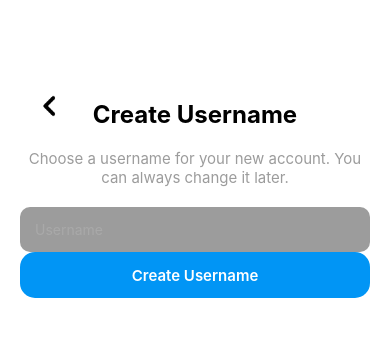
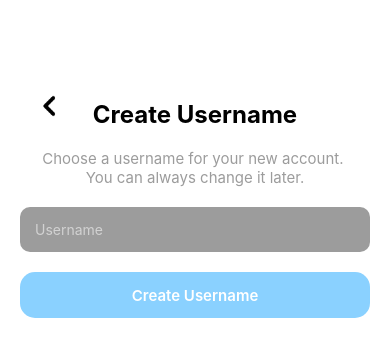
Before and after one commit to FarisGoralija/Parkly, a React Native app in the folder frontend/: screen /RegistrationUsernameScreen in a window 390 px wide. Shown: the top 356 px of the page. Built offline with nearby package versions, Linux system fonts and the light colour scheme.

Commit message:
RegistrationUsernameScreen_finished_and_started_RegistrationPasswordScreen

```diff
--- a/frontend/navigation.js
+++ b/frontend/navigation.js
@@ -7,6 +7,7 @@ import ForgotPasswordScreen from "./screen/ForgotPassword/ForgotPasswordScreen";
 import ForgotVerifyCodeScreen from "./screen/ForgotPassword/ForgotVerifyCodeScreen";
 import ForgotNewPasswordScreen from "./screen/ForgotPassword/ForgotNewPasswordScreen";
 import RegistrationUsernameScreen from "./screen/Registration/RegistrationUsernameScreen";
+import RegistrationPasswordScreen from "./screen/Registration/RegistrationPasswordScreen";
 
 
 const Stack = createStackNavigator();
@@ -22,6 +23,7 @@ export default function Navigation() {
         <Stack.Screen name="ForgotVerifyCodeScreen" component={ForgotVerifyCodeScreen} />
         <Stack.Screen name="ForgotNewPasswordScreen" component={ForgotNewPasswordScreen} />
         <Stack.Screen name="RegistrationUsernameScreen" component={RegistrationUsernameScreen} />
+        <Stack.Screen name="RegistrationPasswordScreen" component={RegistrationPasswordScreen} />
       </Stack.Navigator>
     </NavigationContainer>
   );
--- a/frontend/screen/ForgotPassword/ForgotVerifyCodeScreen.js
+++ b/frontend/screen/ForgotPassword/ForgotVerifyCodeScreen.js
@@ -29,7 +29,7 @@ const ForgotPasswordVerifyCodeScreen = () => {
 
       navigation.navigate("ForgotNewPasswordScreen", { email });
     } else {
-      setError("Code is incorrect, please try again.");
+      setError("Code is incorrect, Please try again.");
       setBorderColor("#E92440");
     }
   };
--- /dev/null
+++ b/frontend/screen/Registration/RegistrationPasswordScreen.js
@@ -0,0 +1,135 @@
+import React, { useState } from "react";
+import {
+  View,
+  StyleSheet,
+  Text,
+  Keyboard,
+  TouchableWithoutFeedback,
+  TouchableOpacity,
+  Image,
+} from "react-native";
+import { useRoute } from "@react-navigation/native";
+import TitleText from "../../components/common/TitleText";
+import InputField from "../../components/common/InputField";
+import BlueUniversalButton from "../../components/common/BlueUniversalButton";
+import { passwordRegex } from "../../utils/Validation";
+import { Ionicons } from "@expo/vector-icons";
+
+const RegistrationPasswordScreen = () => {
+  const [password, setPassword] = useState("");
+  const [errorMessage, setErrorMessage] = useState("");
+  const [isValid, setIsValid] = useState(true);
+  const [secureText, setSecureText] = useState(true);
+
+  const route = useRoute();
+  const { username } = route.params;
+
+  const isSubmitDisabled = password.trim() === "";
+
+  const handleCreatePassword = () => {
+    if (!passwordRegex.test(password)) {
+      setErrorMessage(
+        "Password must be 8+ characters, with an uppercase, number, and symbol."
+      );
+      setIsValid(false);
+      return;
+    }
+
+    setErrorMessage("");
+    setIsValid(true);
+    console.log("Password created for user:", username);
+    // Proceed with registration or navigation
+  };
+
+  return (
+    <TouchableWithoutFeedback onPress={Keyboard.dismiss}>
+      <View style={styles.container}>
+        <View style={styles.titleText}>
+          <TitleText
+            title="Create new password"
+            subtitle="Choose a password with at least 8 characters,
+one uppercase letter, one number, and one symbol."
+          />
+        </View>
+
+        <View style={[!isValid && styles.inputError]}>
+          <InputField
+            placeholder="Password"
+            placeholderColor="#D2D2D2"
+            value={password}
+            onChangeText={(text) => {
+              setPassword(text);
+              if (text.trim() !== "") {
+                setErrorMessage("");
+                setIsValid(true);
+              }
+            }}
+            secureTextEntry={secureText}
+          />
+
+          {password.length > 0 && (
+            <>
+              <TouchableOpacity
+                onPress={() => setSecureText(!secureText)}
+                style={styles.eyeIconContainer}
+              >
+                <Ionicons
+                  name={secureText ? "eye-off-outline" : "eye-outline"}
+                  size={24}
+                  color="white"
+                />
+              </TouchableOpacity>
+            </>
+          )}
+        </View>
+
+        {errorMessage ? (
+          <Text style={styles.errorText}>{errorMessage}</Text>
+        ) : null}
+
+        <View style={styles.createButton}>
+          <BlueUniversalButton
+            text="Create Password"
+            onPress={handleCreatePassword}
+            disabled={isSubmitDisabled}
+          />
+        </View>
+      </View>
+    </TouchableWithoutFeedback>
+  );
+};
+
+export default RegistrationPasswordScreen;
+
+const styles = StyleSheet.create({
+  container: {
+    flex: 1,
+    justifyContent: "flex-start",
+    paddingHorizontal: 20,
+    paddingTop: 80,
+    backgroundColor: "white",
+  },
+  titleText: {},
+  inputError: {
+    borderColor: "#E92440",
+    borderRadius: 11,
+    borderWidth: 1,
+  },
+
+  eyeIconContainer: {
+    position: "absolute",
+    right: 13,
+    top: 22,
+    transform: [{ translateY: -12 }],
+  },
+
+  errorText: {
+    color: "#E92440",
+    fontSize: 13,
+    marginTop: 4,
+  },
+  createButton: {
+    width: "100%",
+    marginTop: 20,
+  },
+});
--- a/frontend/screen/Registration/RegistrationUsernameScreen.js
+++ b/frontend/screen/Registration/RegistrationUsernameScreen.js
@@ -1,23 +1,102 @@
-import { View, StyleSheet } from "react-native";
-import React from "react";
+import React, { useState } from "react";
+import {
+  View,
+  StyleSheet,
+  TouchableOpacity,
+  Image,
+  Text,
+  Keyboard,
+  TouchableWithoutFeedback,
+} from "react-native";
+import { useNavigation } from "@react-navigation/native";
 import TitleText from "../../components/common/TitleText";
 import InputField from "../../components/common/InputField";
 import BlueUniversalButton from "../../components/common/BlueUniversalButton";
+import { isValidUsername } from "../../utils/Validation"; // Import the validation utility
 
 const RegistrationUsernameScreen = () => {
+  const [username, setUsername] = useState("");
+  const [errorMessage, setErrorMessage] = useState("");
+  const [isValid, setIsValid] = useState(true);
+  const navigation = useNavigation();
+
+  const isSubmitDisabled = username.trim() === "";
+
+  // Handle username creation and validation
+  const handleCreateUsername = () => {
+    const result = isValidUsername(username); // Check the validity only when button is pressed
+
+    if (result.valid) {
+      setErrorMessage("");
+      setIsValid(true);
+      console.log("Username created:", username);
+      // Navigate to the next screen (RegistrationPasswordScreen)
+      navigation.navigate("RegistrationPasswordScreen", { username }); // Pass username to the next screen
+    } else {
+      setErrorMessage(result.message); // Display error message
+      setIsValid(false);
+    }
+  };
+
+  // Clear input field
+  const handleClearInput = () => {
+    setUsername("");
+    setErrorMessage("");
+    setIsValid(true);
+  };
+
   return (
+    <TouchableWithoutFeedback onPress={Keyboard.dismiss}>
       <View style={styles.container}>
+        <View style={styles.titleText}>
           <TitleText
-        title={"Create Username"}
+            title="Create Username"
             subtitle={
-          "Choose a username for your new account. You can always change it later."
+              "Choose a username for your new account. \nYou can always change it later."
             }
           />
+        </View>
 
-      <InputField placeholder={"Username"} />
+        <View style={[!isValid && styles.inputError]}>
+          <InputField
+            placeholder="Username"
+            placeholderColor="#D2D2D2"
+            value={username}
+            onChangeText={(text) => {
+              setUsername(text);
+              // Clear error when the user starts typing
+              if (text.trim() !== "") {
+                setErrorMessage("");
+                setIsValid(true);
+              }
+            }}
+          />
+          {username.length > 0 && (
+            <TouchableOpacity
+              onPress={handleClearInput}
+              style={styles.clearIconContainer}
+            >
+              <Image
+                source={require("../../assets/icons/clear.png")}
+                style={styles.clearIcon}
+              />
+            </TouchableOpacity>
+          )}
+        </View>
 
-      <BlueUniversalButton text={"Create Username"} />
+        {errorMessage ? (
+          <Text style={styles.errorText}>{errorMessage}</Text>
+        ) : null}
+
+        <View style={styles.createButton}>
+          <BlueUniversalButton
+            text="Create Username"
+            onPress={handleCreateUsername} // Validation happens here
+            disabled={isSubmitDisabled}
+          />
         </View>
+      </View>
+    </TouchableWithoutFeedback>
   );
 };
 
@@ -31,4 +110,29 @@ const styles = StyleSheet.create({
     paddingTop: 80,
     backgroundColor: "white",
   },
+
+  inputError: {
+    borderColor: "#E92440",
+    borderRadius: 11,
+    borderWidth: 1,
+  },
+  clearIconContainer: {
+    position: "absolute",
+    right: 10,
+    top: 22,
+    transform: [{ translateY: -12 }],
+  },
+  clearIcon: {
+    width: 31,
+    height: 26,
+  },
+  errorText: {
+    color: "#E92440",
+    fontSize: 13,
+    marginTop: 4,
+  },
+  createButton: {
+    width: "100%",
+    marginTop: 20,
+  },
 });
--- a/frontend/utils/Validation.js
+++ b/frontend/utils/Validation.js
@@ -1,7 +1,33 @@
+
+//1
 export const isValidEmail = (email) => {
   const regex = /^[a-zA-Z0-9._%+-]+@[a-zA-Z0-9.-]+\.[a-zA-Z]{2,}$/;
   return regex.test(email);
 };
 
+//2
+export const passwordRegex = /^(?=.*[A-Z])(?=.*\d)(?=.*[\W_]).{8,}$/;
 
-export const passwordRegex = /^(?=.*[A-Z])(?=.*\d)(?=.*[\W_]).{8,}$/;
+//3
+const takenUsernames = [
+  "admin",
+  "ekilover",
+  "username",
+  "guest",
+];
+
+export const isValidUsername = (username) => {
+  const trimmed = username.trim();
+
+  const usernameRegex = /^[a-zA-Z0-9_]{3,}$/;
+
+  if (!usernameRegex.test(trimmed)) {
+    return { valid: false, message: "Username must be at least 3 characters and contain only letters, numbers, or underscores." };
+  }
+
+  if (takenUsernames.includes(trimmed.toLowerCase())) {
+    return { valid: false, message: "Username " + username + " is not available." };
+  }
+
+  return { valid: true };
+};
```
Lines whose indentation alone changed are shown as unchanged.
